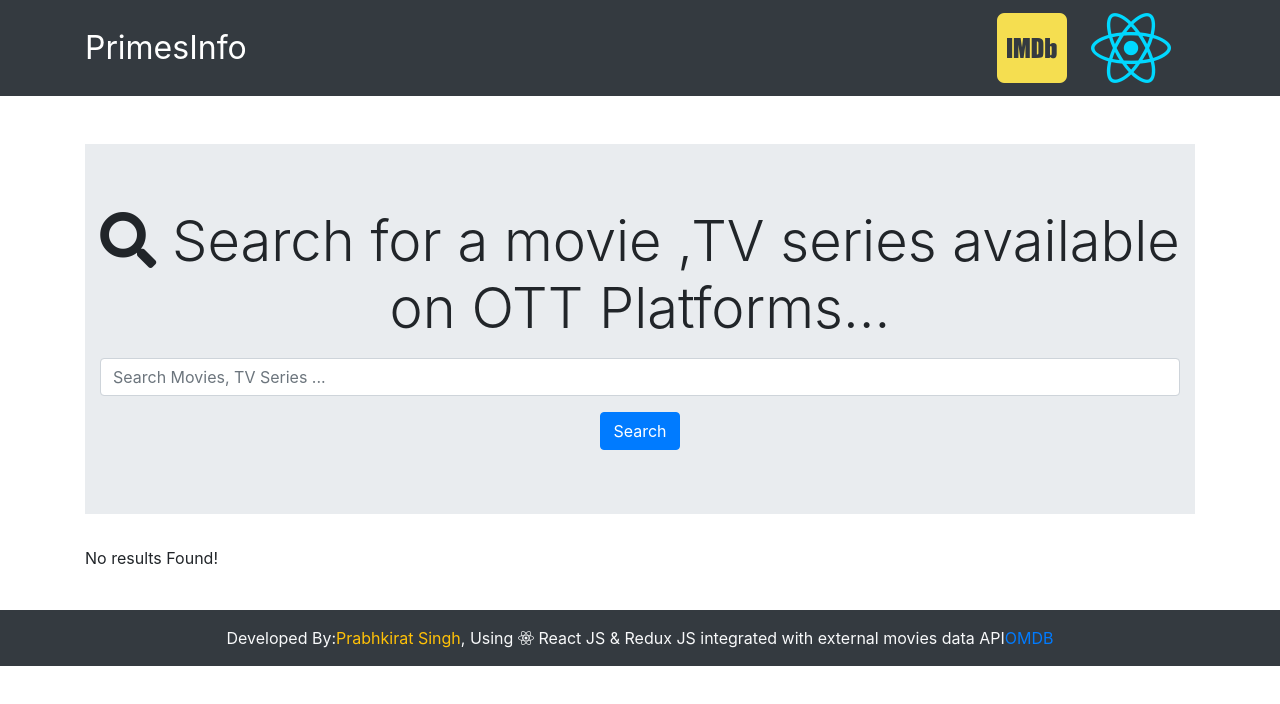
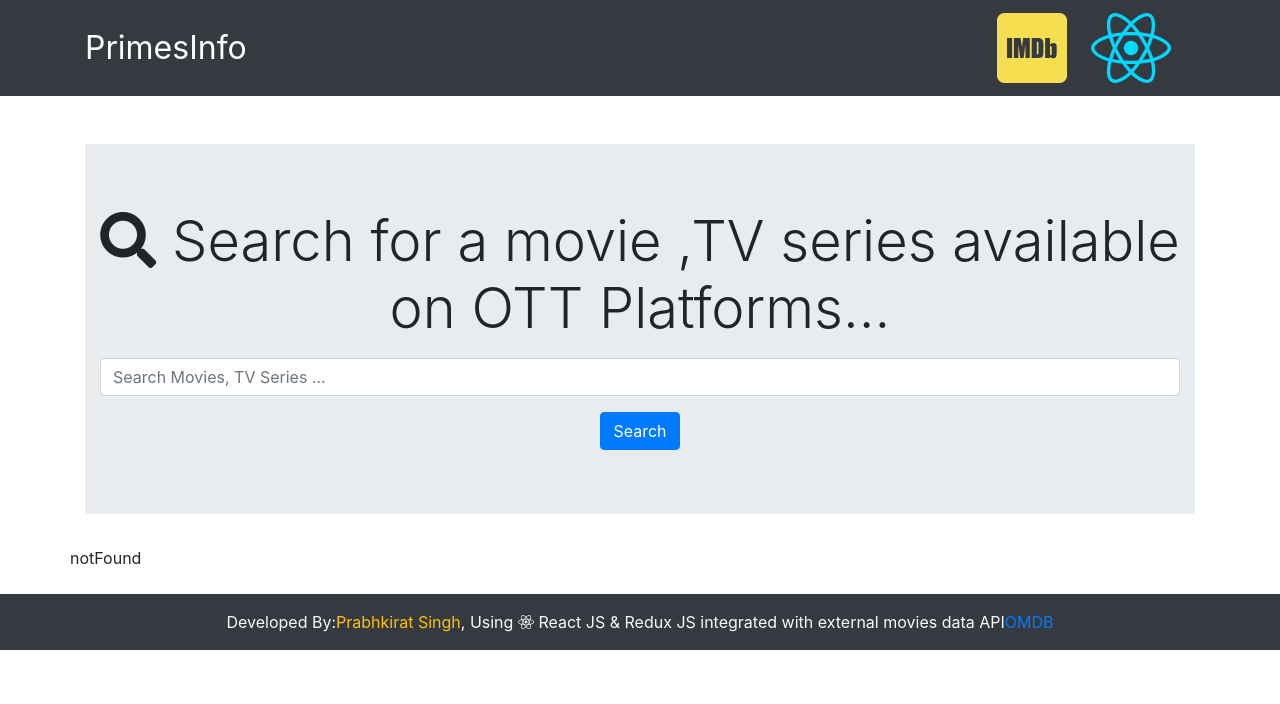
Before and after one commit to AvneetSingh27/Primes-Info, a React (Create React App) app: page / in a window 1280 px wide. Shown: the top 704 px of the page. Built offline with nearby package versions, Linux system fonts and the light colour scheme.

Commit message:
fourth commit

```diff
--- a/package.json
+++ b/package.json
@@ -19,7 +19,7 @@
     "redux-thunk": "^2.3.0"
   },
   "scripts": {
-    "deploy":"npm run build&&gh-pages -d build",
+    "deploy": "npm run build&&gh-pages -d build",
     "start": "react-scripts start",
     "build": "react-scripts build",
     "test": "react-scripts test",
--- a/src/components/home/MoviesContainer.js
+++ b/src/components/home/MoviesContainer.js
@@ -7,12 +7,12 @@ export class MoviesContainer extends Component {
     render() {
         const {movies} = this.props;
         let content = '';
-        let notFound = (
-            <div className="container">
-                <p>No results Found!</p>
-            </div>
-        );
-        content = movies.Response === 'True' ? movies.Search.map((movie,index) => <MovieCard key={index} movie = {movie} />) : notFound;
+        // let notFound = (
+        //     <div className="container">
+        //         <p>No results Found!</p>
+        //     </div>
+        // );
+        content = movies.Response === 'True' ? movies.Search.map((movie,index) => <MovieCard key={index} movie = {movie} />) : 'notFound';
         return (
             <div className="row">
                {content}
--- a/src/components/layout/Footer.js
+++ b/src/components/layout/Footer.js
@@ -13,7 +13,7 @@ function Footer() {
                     , Using <i className="fab fa-react" /> React JS &amp; Redux JS
                     integrated with external movies data API
                     <a
-                    href="http://www.omdbapi.com/"
+                    href="https://www.omdbapi.com/"
                     target="_blank"
                     rel="noopener noreferrer"
                     >
```
